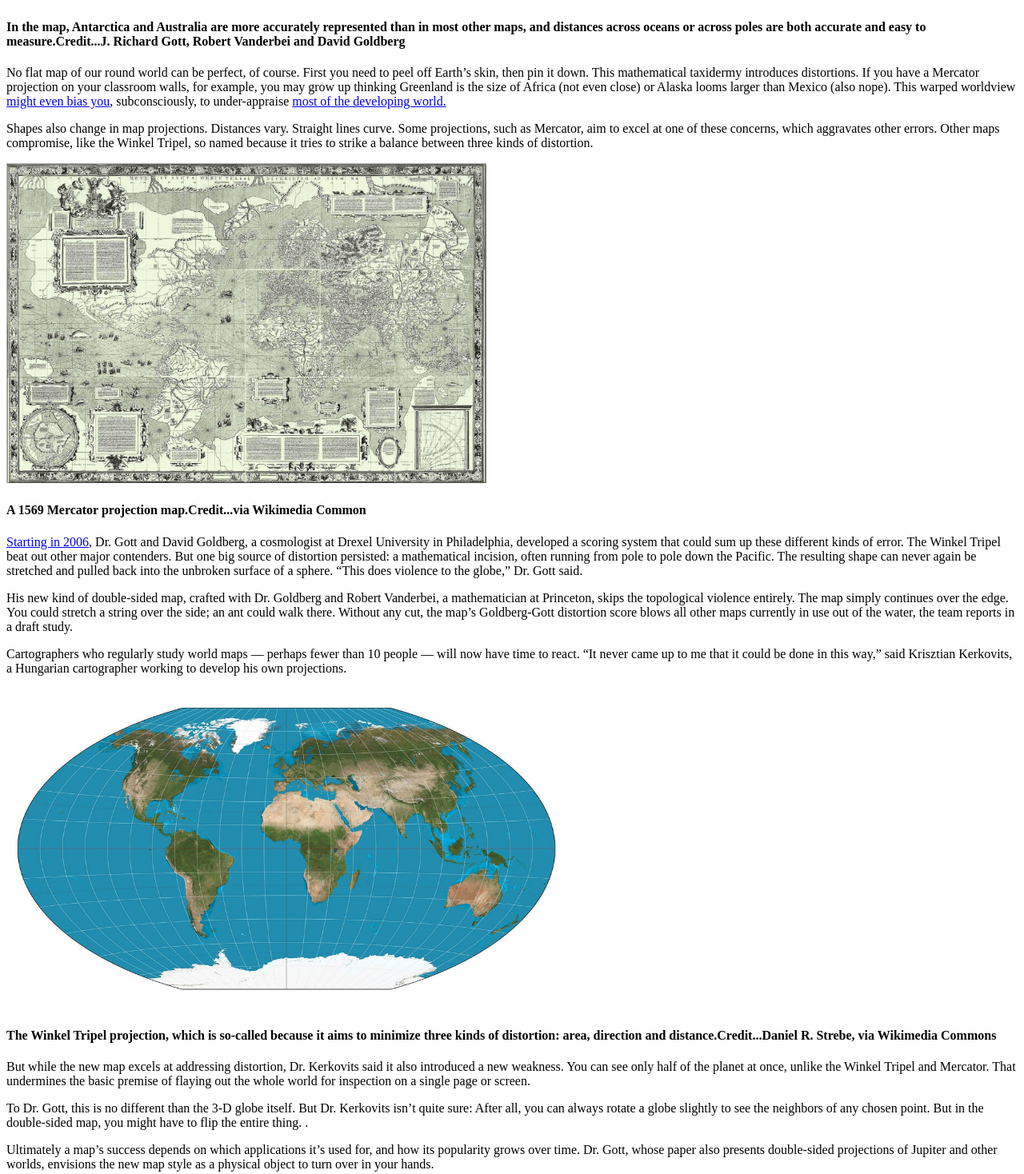
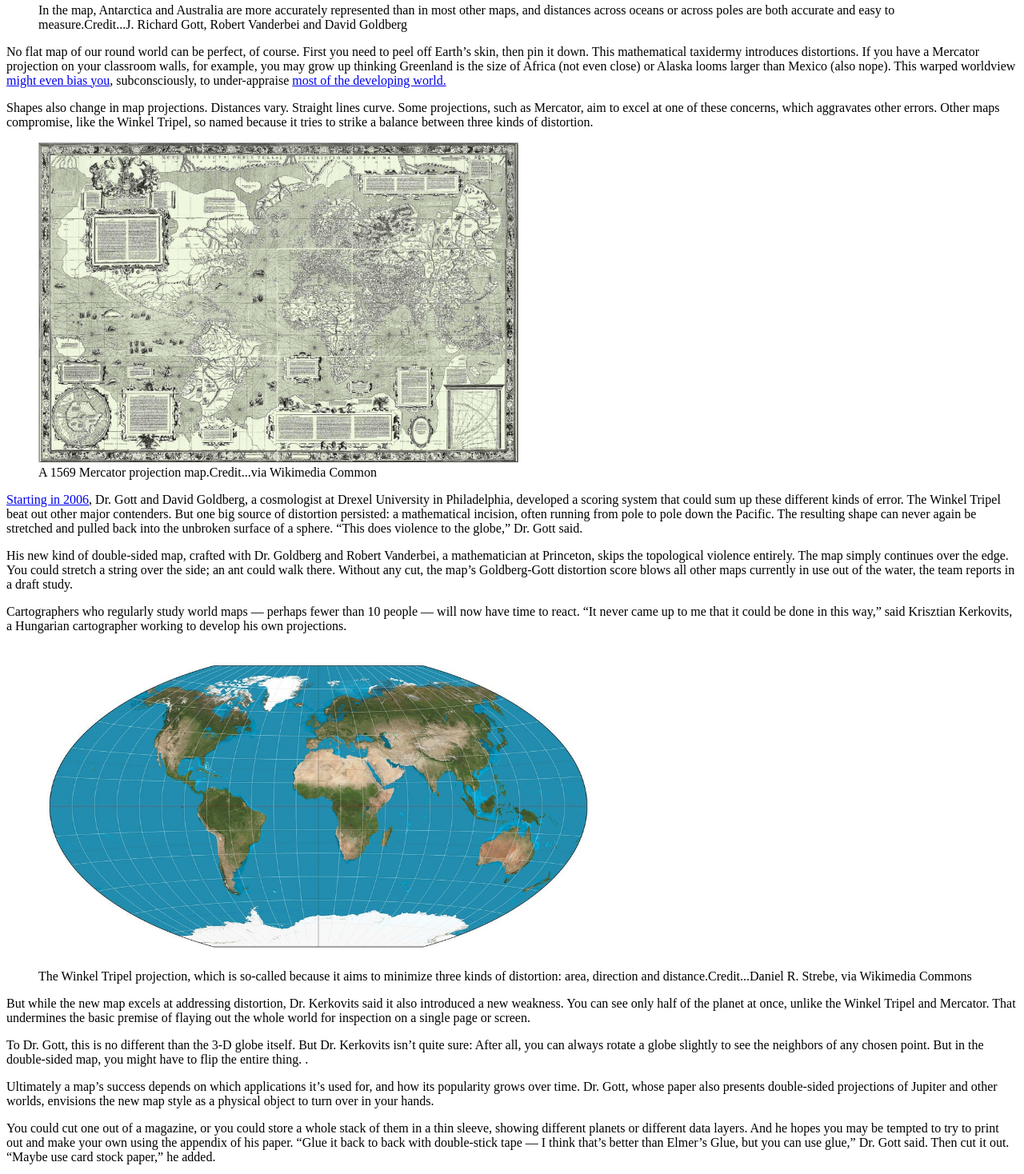
Before and after one commit to MicaRolle/Practica-HTLM, a plain HTML site: page index.html in a window 1280 px wide. Shown: the part 1697-3165 px from the top of the page at 80% size. Drawn offline with Linux system fonts and the light colour scheme.

Commit message:
Correccion

```diff
--- a/index.html
+++ b/index.html
@@ -1,10 +1,10 @@
 <!DOCTYPE html>
-
-<html lang= "en">
-
+<html lang="en">
    <head>
+      <meta name=""  content="" / >
      <title>New World Map Tries To Fix Distorted Views of Earth</title>
-
+   </head>
+   <body>
         <h1>Can This New Map Fix Our Distorted Views of the World?</h1>
         <h2>You’re going to need some double-sided tape.</h2>
         <a href="https://www.facebook.com/dialog/feed?app_id=9869919170&link=https%3A%2F%2Fwww.nytimes.com%2F2021%2F02%2F24%2Fscience%2Fnew-world-map.html%3Fsmid%3Dfb-share&name=Can%20This%20New%20Map%20Fix%20Our%20Distorted%20Views%20of%20the%20World%3F&redirect_uri=https%3A%2F%2Fwww.facebook.com%2F">Compartir en Facebbok</a>
@@ -18,9 +18,6 @@
            Your browser does not support the video tag.
         </video>
         <h5>This new double-sided disk map aims to minimize six types of map distortions.</h5><h5>Animation by J. Richard Gott, Robert Vanderbei and David Goldberg.</h5>
-   </head>
-
-   <body>
         <h4>By Joshua Sokol</h4>
         <time datatime= "24/02/2011">Published Feb. 24, 2011
         </time>
@@ -42,32 +39,29 @@
                Make the world map a double-sided circle, like a vinyl record. You could put the Northern Hemisphere on the top side, and the Southern Hemisphere on the bottom, or vice versa.
                Or to put it differently: You could deflate the 3-D Earth into two dimensions. And if you did, you could blow the accuracy of previous maps out of the water.
             </p>
-
+            <figure>
                 <img src="IMAGEN1.jpg" alt=""style=width:800px;height:600px;>
-
-            <h4>In the map, Antarctica and Australia are more accurately represented than in most other maps, and distances across oceans or across poles are both accurate and easy to measure.Credit...J. Richard Gott, Robert Vanderbei and David Goldberg</h4>
+                <figcaption> In the map, Antarctica and Australia are more accurately represented than in most other maps, and distances across oceans or across poles are both accurate and easy to measure.Credit...J. Richard Gott, Robert Vanderbei and David Goldberg
+                </figcaption>
+            </figure>
             <p>No flat map of our round world can be perfect, of course. First you need to peel off Earth’s skin, then pin it down. This mathematical taxidermy introduces distortions. If you have a Mercator projection on your classroom walls, for example, you may grow up thinking Greenland is the size of Africa (not even close) or Alaska looms larger than Mexico (also nope). This warped worldview  <a href="https://en.wikipedia.org/wiki/Gall%E2%80%93Peters_projection">might even bias you</a>, subconsciously, to under-appraise <a href="https://www.youtube.com/watch?v=vVX-PrBRtTY">most of the developing world.</a>
             </p>
             <p>Shapes also change in map projections. Distances vary. Straight lines curve. Some projections, such as Mercator, aim to excel at one of these concerns, which aggravates other errors. Other maps compromise, like the Winkel Tripel, so named because it tries to strike a balance between three kinds of distortion.
             </p>
-
+            <figure>
                 <img src="IMAGEN2.jpg" alt=""style=width:600px;height:400px;>
-
-            <h4>A 1569 Mercator projection map.Credit...via Wikimedia Common</h4>
-
+                <figcaption>A 1569 Mercator projection map.Credit...via Wikimedia Common</figcaption>
+            </figure>
             <P> <a href="https://arxiv.org/abs/astro-ph/0608501">Starting in 2006</a>, Dr. Gott and David Goldberg, a cosmologist at Drexel University in Philadelphia, developed a scoring system that could sum up these different kinds of error. The Winkel Tripel beat out other major contenders. But one big source of distortion persisted: a mathematical incision, often running from pole to pole down the Pacific. The resulting shape can never again be stretched and pulled back into the unbroken surface of a sphere. “This does violence to the globe,” Dr. Gott said.
-
             </P>
             <p>His new kind of double-sided map, crafted with Dr. Goldberg and Robert Vanderbei, a mathematician at Princeton, skips the topological violence entirely. The map simply continues over the edge. You could stretch a string over the side; an ant could walk there. Without any cut, the map’s Goldberg-Gott distortion score blows all other maps currently in use out of the water, the team reports in a draft study.
             </p>
             <p>Cartographers who regularly study world maps — perhaps fewer than 10 people — will now have time to react. “It never came up to me that it could be done in this way,” said Krisztian Kerkovits, a Hungarian cartographer working to develop his own projections.
             </p>
-
+            <figure>
                 <img src="IMAGEN3.jpg" alt="" style=width:700px;height:400px;>
-
-            <h4>The Winkel Tripel projection, which is so-called because it aims to minimize three kinds of distortion: area, direction and distance.Credit...Daniel R. Strebe, via Wikimedia Commons
-            </h4>
-
+                <figcaption>The Winkel Tripel projection, which is so-called because it aims to minimize three kinds of distortion: area, direction and distance.Credit...Daniel R. Strebe, via Wikimedia Commons</figcaption>
+            </figure>
             <P>But while the new map excels at addressing distortion, Dr. Kerkovits said it also introduced a new weakness. You can see only half of the planet at once, unlike the Winkel Tripel and Mercator. That undermines the basic premise of flaying out the whole world for inspection on a single page or screen.
             </P>
             <p>To Dr. Gott, this is no different than the 3-D globe itself. But Dr. Kerkovits isn’t quite sure: After all, you can always rotate a globe slightly to see the neighbors of any chosen point. But in the double-sided map, you might have to flip the entire thing.
```
Lines whose indentation alone changed are shown as unchanged.
